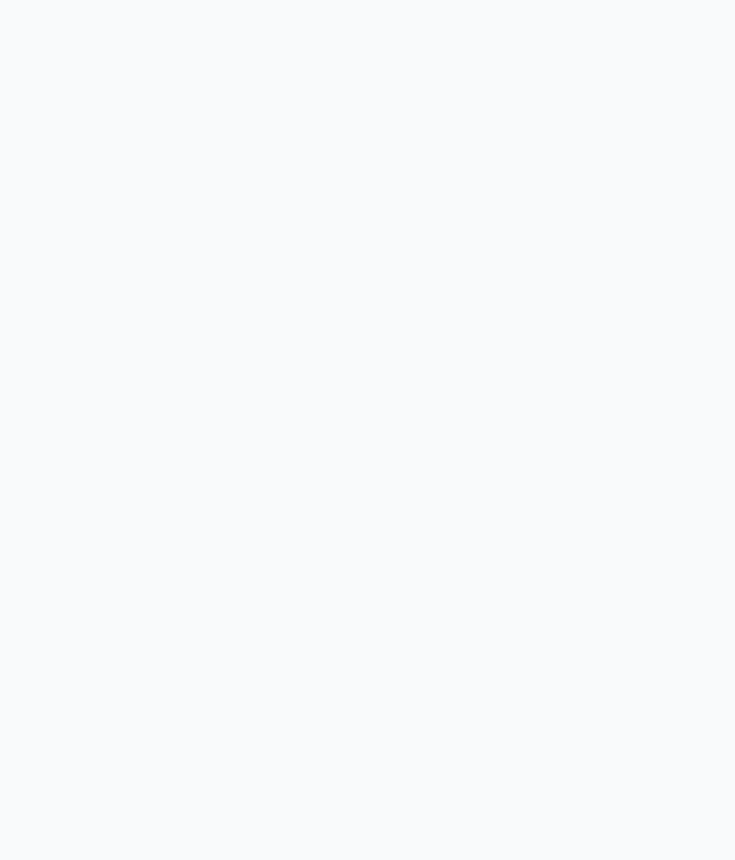
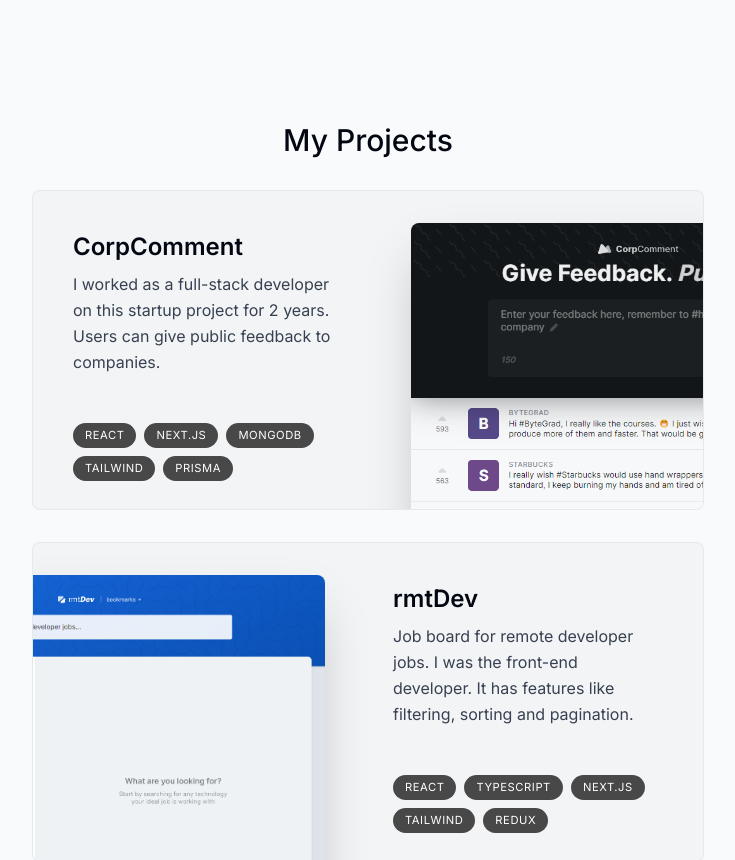
Before and after one commit to bigyanpatel/portfolio-next-2, a Next.js app: page / in a window 1280 px wide. Shown: the part 1240-2100 px from the top of the page, without its empty margins (272-1007 px from the left). Before the commit the page ends 1362 px from the top, so only its background shows below. Built offline with nearby package versions, Linux system fonts and the light colour scheme.

Commit message:
Feat: Projects section layout

```diff
--- a/app/page.tsx
+++ b/app/page.tsx
@@ -1,5 +1,6 @@
 import About from "@/components/About";
 import Intro from "@/components/Intro";
+import Projects from "@/components/Projects";
 import SectionDivider from "@/components/Section-Divider";
 
 export default function Home() {
@@ -8,6 +9,7 @@
       <Intro />
       <SectionDivider />
       <About />
+      <Projects />
     </main>
   );
 }
--- /dev/null
+++ b/components/Project.tsx
@@ -0,0 +1,71 @@
+"use client";
+
+import { useRef } from "react";
+import { projectsData } from "@/lib/data";
+import Image from "next/image";
+import { motion, useScroll, useTransform } from "framer-motion";
+
+type ProjectProps = (typeof projectsData)[number];
+
+export default function Project({
+  title,
+  description,
+  tags,
+  imageUrl,
+}: ProjectProps) {
+  const ref = useRef<HTMLDivElement>(null);
+  const { scrollYProgress } = useScroll({
+    target: ref,
+    offset: ["0 1", "1.33 1"],
+  });
+  const scaleProgess = useTransform(scrollYProgress, [0, 1], [0.8, 1]);
+  const opacityProgess = useTransform(scrollYProgress, [0, 1], [0.6, 1]);
+
+  return (
+    <motion.div
+      ref={ref}
+      style={{
+        scale: scaleProgess,
+        opacity: opacityProgess,
+      }}
+      className="group mb-3 sm:mb-8 last:mb-0"
+    >
+      <section className="bg-gray-100 max-w-[42rem] border border-black/5 rounded-lg overflow-hidden sm:pr-8 relative sm:h-[20rem] hover:bg-gray-200 transition sm:group-even:pl-8 dark:text-white dark:bg-white/10 dark:hover:bg-white/20">
+        <div className="pt-4 pb-7 px-5 sm:pl-10 sm:pr-2 sm:pt-10 sm:max-w-[50%] flex flex-col h-full sm:group-even:ml-[18rem]">
+          <h3 className="text-2xl font-semibold">{title}</h3>
+          <p className="mt-2 leading-relaxed text-gray-700 dark:text-white/70">
+            {description}
+          </p>
+          <ul className="flex flex-wrap mt-4 gap-2 sm:mt-auto">
+            {tags.map((tag, index) => (
+              <li
+                className="bg-black/[0.7] px-3 py-1 text-[0.7rem] uppercase tracking-wider text-white rounded-full dark:text-white/70"
+                key={index}
+              >
+                {tag}
+              </li>
+            ))}
+          </ul>
+        </div>
+
+        <Image
+          src={imageUrl}
+          alt="Project I worked on"
+          quality={95}
+          className="absolute hidden sm:block top-8 -right-40 w-[28.25rem] rounded-t-lg shadow-2xl
+        transition
+        group-hover:scale-[1.04]
+        group-hover:-translate-x-3
+        group-hover:translate-y-3
+        group-hover:-rotate-2
+
+        group-even:group-hover:translate-x-3
+        group-even:group-hover:translate-y-3
+        group-even:group-hover:rotate-2
+
+        group-even:right-[initial] group-even:-left-40"
+        />
+      </section>
+    </motion.div>
+  );
+}
--- /dev/null
+++ b/components/Projects.tsx
@@ -0,0 +1,22 @@
+"use client";
+
+import React from "react";
+import { projectsData } from "@/lib/data";
+import SectionHeading from "./Section-Heading";
+import Project from "./Project";
+
+export default function Projects() {
+
+  return (
+    <section id="projects" className="scroll-mt-28 mb-28">
+      <SectionHeading>My projects</SectionHeading>
+      <div>
+        {projectsData.map((project, index) => (
+          <React.Fragment key={index}>
+            <Project {...project} />
+          </React.Fragment>
+        ))}
+      </div>
+    </section>
+  );
+}
```
